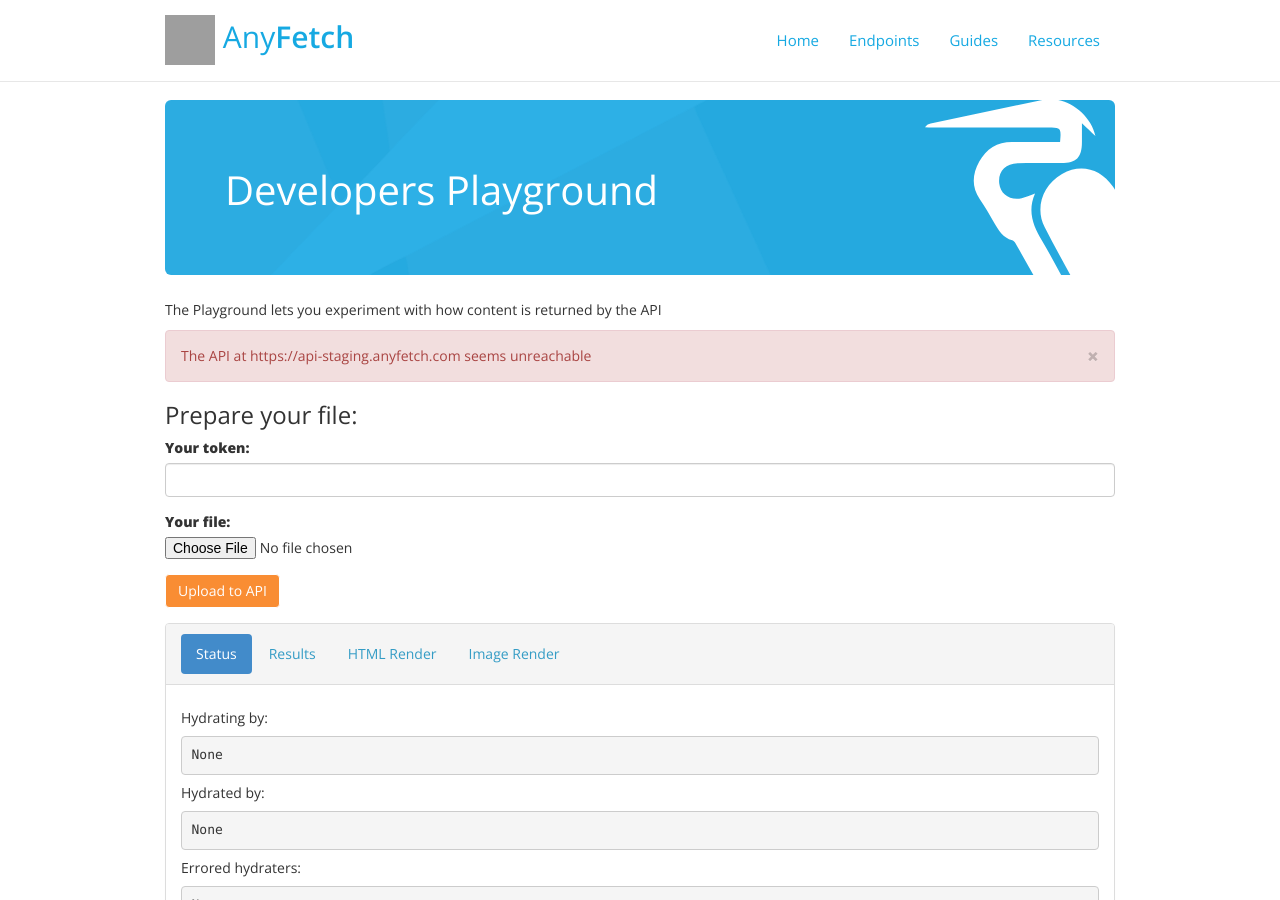
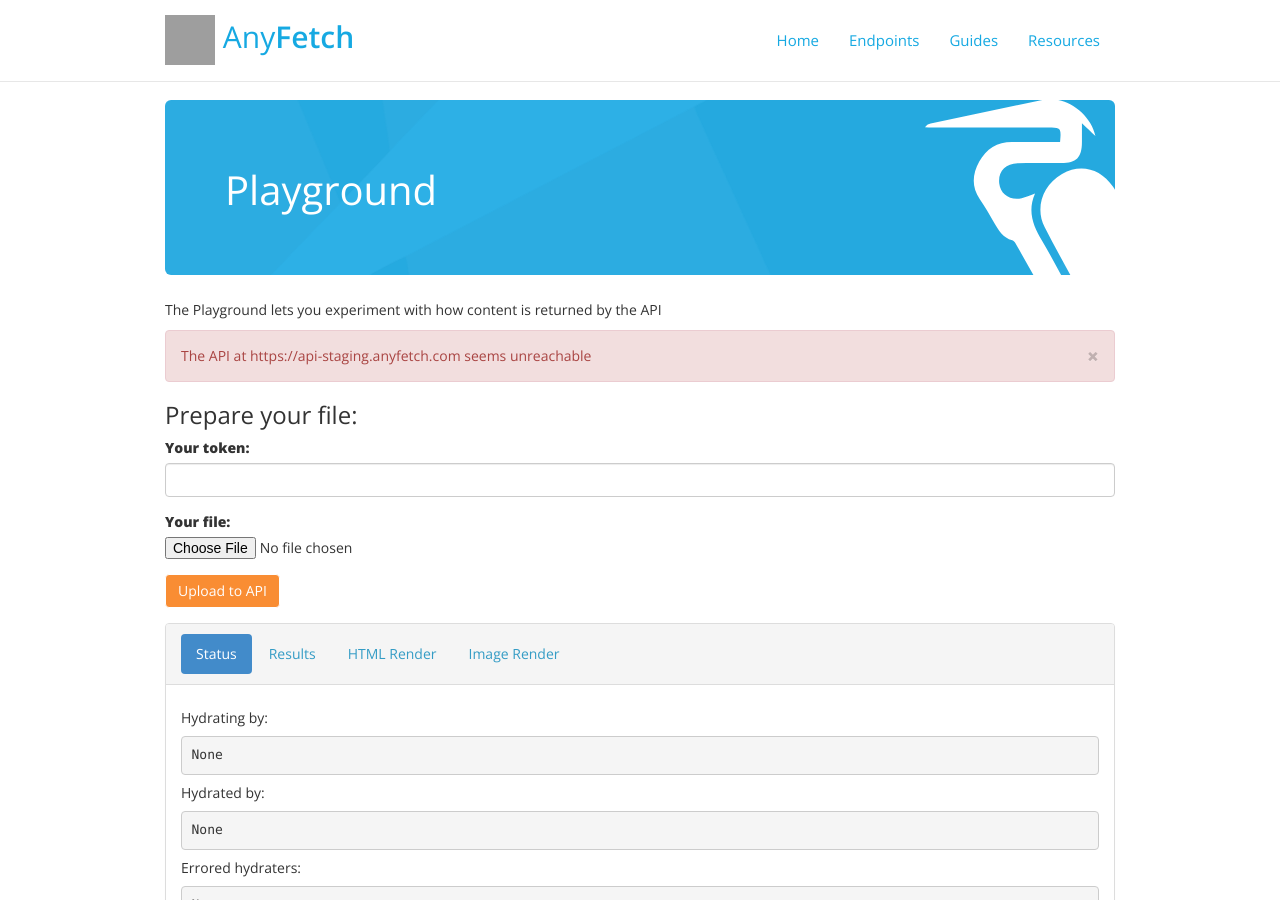
Before and after one commit to AnyFetch/developers.anyfetch.com, a Jekyll site: the page built from resources/playground.md, in a window 1280 px wide and 900 px high. Built offline with Jekyll 4.4.1, drawn with Linux system fonts in a browser that asks for light colours; nearby versions of some CDN libraries; Markdown is read by kramdown in place of the engine named in the settings; grey boxes are pictures that could not be loaded.

Commit message:
Renaming

```diff
--- a/resources/developers-playground.md
+++ b/resources/playground.md
@@ -1,5 +1,5 @@
 ---
-title: Developers Playground
+title: Playground
 no_toc: true
 layout: doc
 ---
```
Also changed, not shown: _includes/resources.md (+1 -1 lines).
